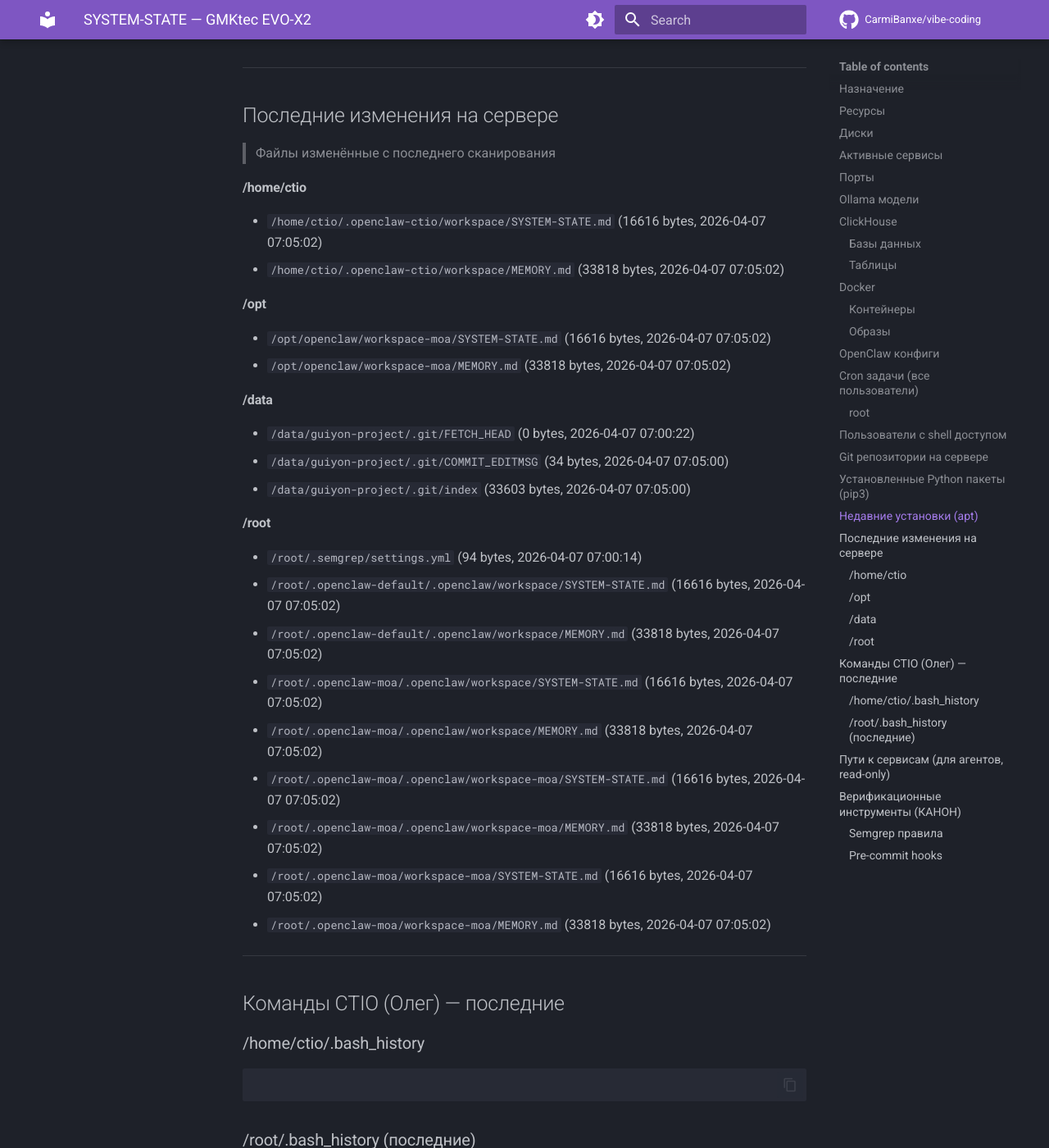
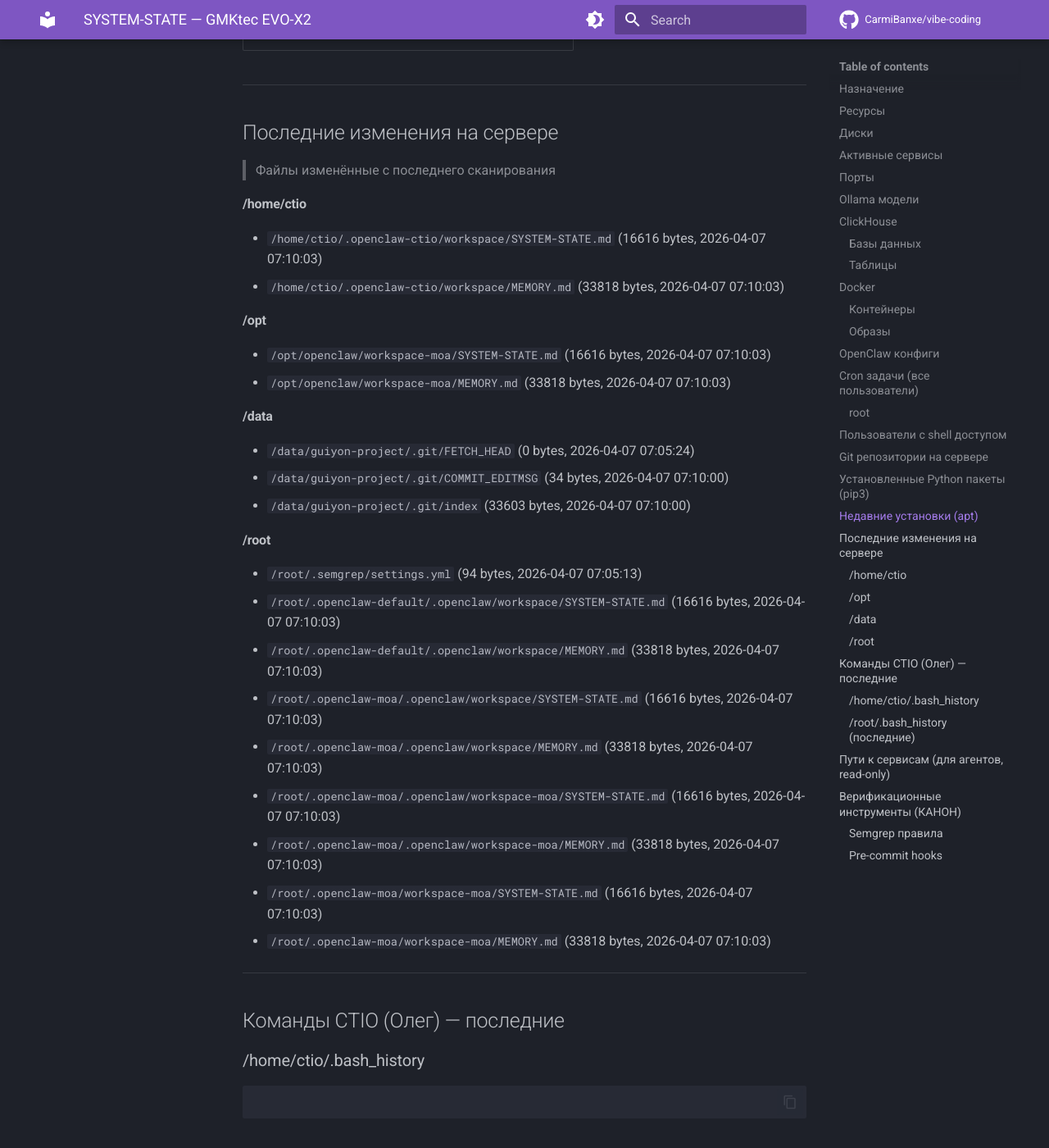
Before and after one commit to CarmiBanxe/vibe-coding, an MkDocs documentation site: the page built from docs/SYSTEM-STATE.md, in a window 1280 px wide and 1400 px high, scrolled down 13841 px. Shown: the whole window at 82% size. Built offline with MkDocs 1.6.1 and Material for MkDocs 9.7.7, drawn with Linux system fonts in a browser that asks for light colours; comment, search, counter and statistics services are not loaded; some of the changed text lies outside the part shown.

Commit message:
auto: SYSTEM-STATE v2 update (2026-04-07 07:10 CEST)

```diff
--- a/docs/SYSTEM-STATE.md
+++ b/docs/SYSTEM-STATE.md
@@ -1,6 +1,6 @@
 # SYSTEM-STATE — GMKtec EVO-X2
 > Автоматически обновляется каждые 5 минут
-> Последнее сканирование: 2026-04-07 07:05 CEST
+> Последнее сканирование: 2026-04-07 07:10 CEST
 > Источник: ctio-watcher.sh v2 (cron)
 
 ## Назначение
@@ -11,8 +11,8 @@
 ---
 
 ## Ресурсы
-- RAM: 12Gi / 30Gi (free: 969Mi)
-- Load: 2.05 2.56 2.55
+- RAM: 11Gi / 30Gi (free: 1.6Gi)
+- Load: 1.84 2.24 2.43
 - GPU VRAM used: 58.6 GB
 
 ## Диски
@@ -379,28 +379,28 @@
 
 
 #### /home/ctio
-- `/home/ctio/.openclaw-ctio/workspace/SYSTEM-STATE.md` (16616 bytes, 2026-04-07 07:05:02)
-- `/home/ctio/.openclaw-ctio/workspace/MEMORY.md` (33818 bytes, 2026-04-07 07:05:02)
+- `/home/ctio/.openclaw-ctio/workspace/SYSTEM-STATE.md` (16616 bytes, 2026-04-07 07:10:03)
+- `/home/ctio/.openclaw-ctio/workspace/MEMORY.md` (33818 bytes, 2026-04-07 07:10:03)
 
 #### /opt
-- `/opt/openclaw/workspace-moa/SYSTEM-STATE.md` (16616 bytes, 2026-04-07 07:05:02)
-- `/opt/openclaw/workspace-moa/MEMORY.md` (33818 bytes, 2026-04-07 07:05:02)
+- `/opt/openclaw/workspace-moa/SYSTEM-STATE.md` (16616 bytes, 2026-04-07 07:10:03)
+- `/opt/openclaw/workspace-moa/MEMORY.md` (33818 bytes, 2026-04-07 07:10:03)
 
 #### /data
-- `/data/guiyon-project/.git/FETCH_HEAD` (0 bytes, 2026-04-07 07:00:22)
-- `/data/guiyon-project/.git/COMMIT_EDITMSG` (34 bytes, 2026-04-07 07:05:00)
-- `/data/guiyon-project/.git/index` (33603 bytes, 2026-04-07 07:05:00)
+- `/data/guiyon-project/.git/FETCH_HEAD` (0 bytes, 2026-04-07 07:05:24)
+- `/data/guiyon-project/.git/COMMIT_EDITMSG` (34 bytes, 2026-04-07 07:10:00)
+- `/data/guiyon-project/.git/index` (33603 bytes, 2026-04-07 07:10:00)
 
 #### /root
-- `/root/.semgrep/settings.yml` (94 bytes, 2026-04-07 07:00:14)
-- `/root/.openclaw-default/.openclaw/workspace/SYSTEM-STATE.md` (16616 bytes, 2026-04-07 07:05:02)
-- `/root/.openclaw-default/.openclaw/workspace/MEMORY.md` (33818 bytes, 2026-04-07 07:05:02)
-- `/root/.openclaw-moa/.openclaw/workspace/SYSTEM-STATE.md` (16616 bytes, 2026-04-07 07:05:02)
-- `/root/.openclaw-moa/.openclaw/workspace/MEMORY.md` (33818 bytes, 2026-04-07 07:05:02)
-- `/root/.openclaw-moa/.openclaw/workspace-moa/SYSTEM-STATE.md` (16616 bytes, 2026-04-07 07:05:02)
-- `/root/.openclaw-moa/.openclaw/workspace-moa/MEMORY.md` (33818 bytes, 2026-04-07 07:05:02)
-- `/root/.openclaw-moa/workspace-moa/SYSTEM-STATE.md` (16616 bytes, 2026-04-07 07:05:02)
-- `/root/.openclaw-moa/workspace-moa/MEMORY.md` (33818 bytes, 2026-04-07 07:05:02)
+- `/root/.semgrep/settings.yml` (94 bytes, 2026-04-07 07:05:13)
+- `/root/.openclaw-default/.openclaw/workspace/SYSTEM-STATE.md` (16616 bytes, 2026-04-07 07:10:03)
+- `/root/.openclaw-default/.openclaw/workspace/MEMORY.md` (33818 bytes, 2026-04-07 07:10:03)
+- `/root/.openclaw-moa/.openclaw/workspace/SYSTEM-STATE.md` (16616 bytes, 2026-04-07 07:10:03)
+- `/root/.openclaw-moa/.openclaw/workspace/MEMORY.md` (33818 bytes, 2026-04-07 07:10:03)
+- `/root/.openclaw-moa/.openclaw/workspace-moa/SYSTEM-STATE.md` (16616 bytes, 2026-04-07 07:10:03)
+- `/root/.openclaw-moa/.openclaw/workspace-moa/MEMORY.md` (33818 bytes, 2026-04-07 07:10:03)
+- `/root/.openclaw-moa/workspace-moa/SYSTEM-STATE.md` (16616 bytes, 2026-04-07 07:10:03)
+- `/root/.openclaw-moa/workspace-moa/MEMORY.md` (33818 bytes, 2026-04-07 07:10:03)
 
 ---
 
```
Also changed, not shown: other parts of docs/SYSTEM-STATE.md (+2 -2 lines).
